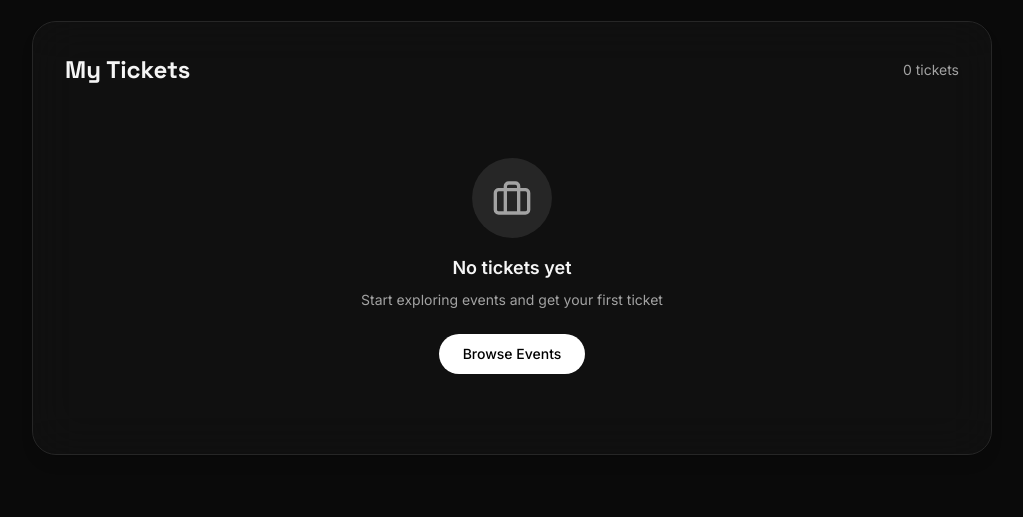
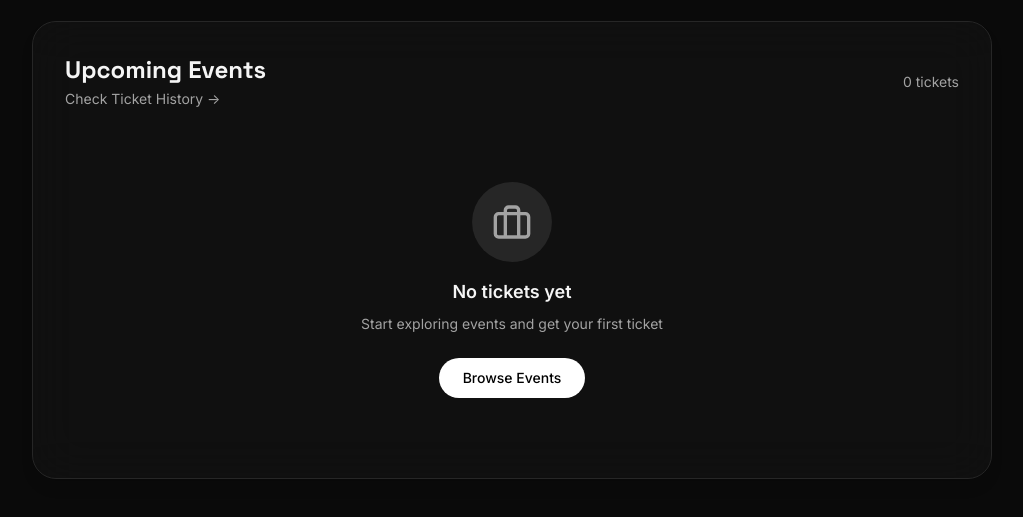
Before and after one commit to baback/ticketsale, a website: page dashboard/index.html in a window 1280 px wide. Shown: the part 95-612 px from the top of the page, without its empty margins (256-1279 px from the left). Drawn offline with nearby package versions, Linux system fonts and the light colour scheme.

Commit message:
feat: Update dashboard tickets section title and add history link
- Changed 'My Tickets' to 'Upcoming Events' for clarity
- Added 'Check Ticket History' link to view all tickets
- More professional and readable
- Makes it clear that only upcoming events are shown

```diff
--- a/dashboard/index.html
+++ b/dashboard/index.html
@@ -46,10 +46,15 @@
 
             <!-- Buyer Mode Content -->
             <div id="buyerContent" class="space-y-6">
-                <!-- My Tickets -->
+                <!-- Upcoming Events -->
                 <div class="glass rounded-2xl md:rounded-3xl p-6 md:p-8 border border-neutral-200 dark:border-neutral-800 shadow-lg">
                     <div class="flex items-center justify-between mb-6">
-                        <h2 class="text-xl md:text-2xl font-bold font-display">My Tickets</h2>
+                        <div>
+                            <h2 class="text-xl md:text-2xl font-bold font-display">Upcoming Events</h2>
+                            <a href="/dashboard/mytickets/" class="text-sm text-neutral-600 dark:text-neutral-400 hover:text-black dark:hover:text-white transition-colors">
+                                Check Ticket History →
+                            </a>
+                        </div>
                         <span id="ticketCount" class="text-sm text-neutral-600 dark:text-neutral-400">0 tickets</span>
                     </div>
 
```
Also changed, not shown: src/styles/output.css.
